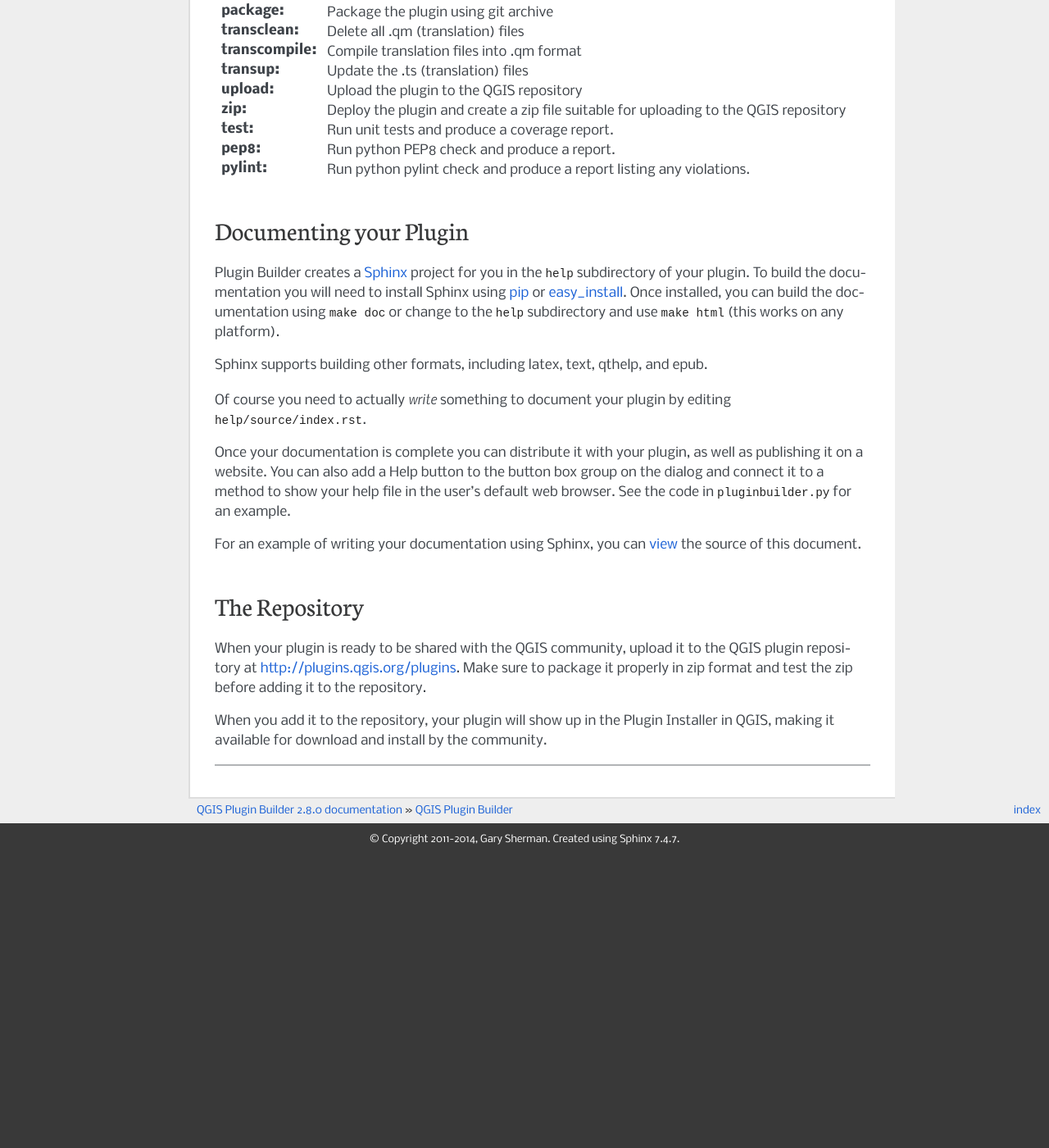
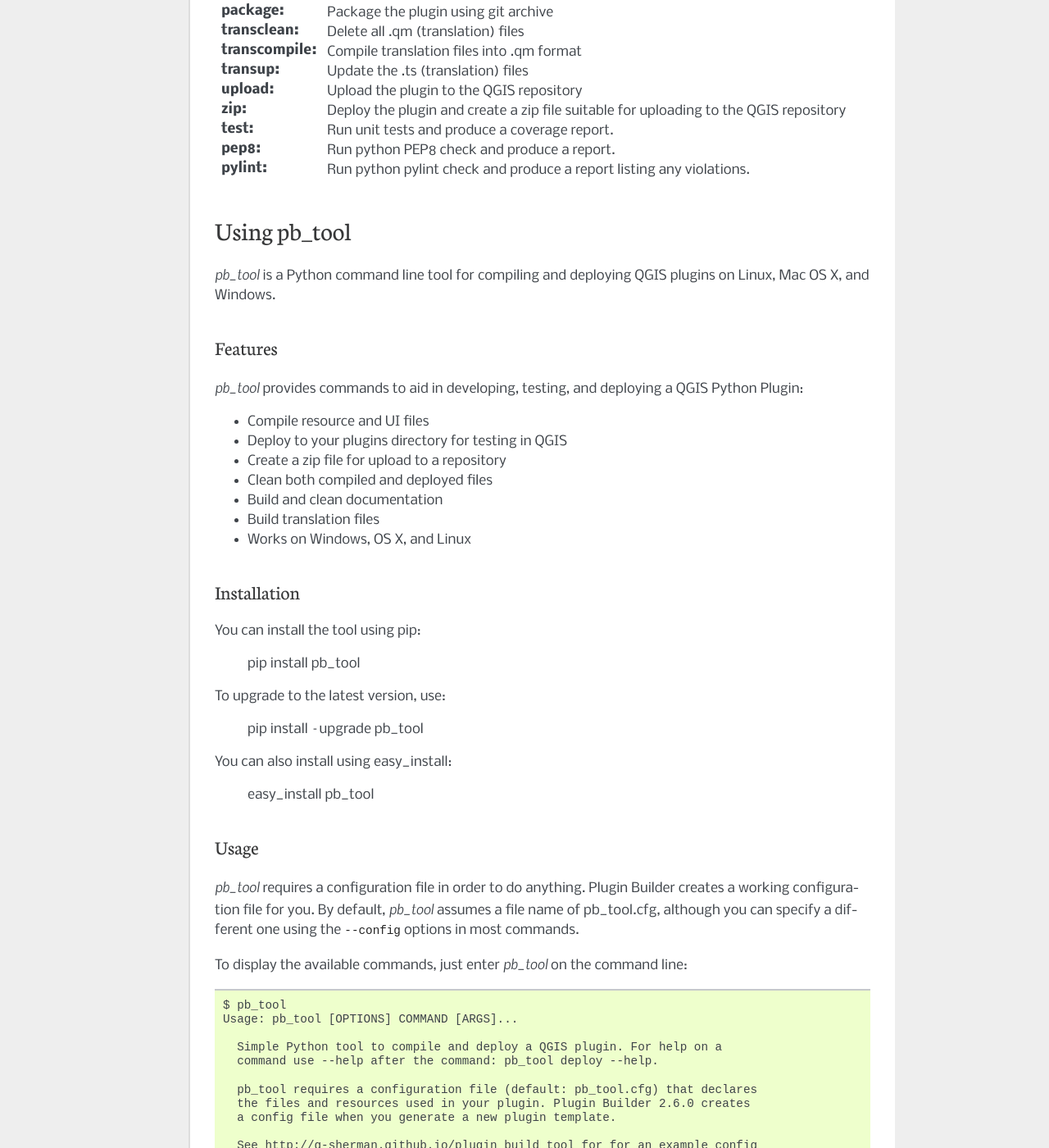
Before and after one commit to g-sherman/Qgis-Plugin-Builder, a Sphinx documentation site: the page built from help/source/index.rst, in a window 1280 px wide and 1400 px high, scrolled down 7428 px. Shown: the whole window at 82% size. Built offline with Sphinx 7.4.7, drawn with Linux system fonts in a browser that asks for light colours; before the commit the page ends 8471 px from its top, so only the background shows below that; some of the changed text lies outside the part shown.

Commit message:
Added info about pb_tool

```diff
--- a/help/source/index.rst
+++ b/help/source/index.rst
@@ -305,6 +305,86 @@ The following targets are supported
 .. index:: documentation
 .. index:: Plugin; documenting
 
+Using pb_tool
+=============
+
+*pb_tool* is a Python command line tool for compiling and deploying QGIS plugins on Linux, Mac OS X, and Windows.
+
+Features
+.........
+
+*pb_tool* provides commands to aid in developing, testing, and deploying
+a QGIS Python Plugin:
+
+* Compile resource and UI files
+* Deploy to your plugins directory for testing in QGIS
+* Create a zip file for upload to a repository
+* Clean both compiled and deployed files
+* Build and clean documentation
+* Build translation files
+* Works on Windows, OS X, and Linux
+
+Installation
+.............
+
+You can install the tool using pip:
+
+    pip install pb_tool
+
+To upgrade to the latest version, use:
+
+    pip install --upgrade pb_tool
+
+You can also install using easy_install:
+
+    easy_install pb_tool
+
+Usage
+.....
+
+*pb_tool* requires a configuration file in order to do anything. Plugin Builder creates a working configuration file for you. By default,
+*pb_tool* assumes a file name of pb_tool.cfg, although you can specify a
+different one using the ``--config`` options in most commands.
+
+To display the available commands, just enter `pb_tool` on the command line::
+
+    $ pb_tool
+    Usage: pb_tool [OPTIONS] COMMAND [ARGS]...
+
+      Simple Python tool to compile and deploy a QGIS plugin. For help on a
+      command use --help after the command: pb_tool deploy --help.
+
+      pb_tool requires a configuration file (default: pb_tool.cfg) that declares
+      the files and resources used in your plugin. Plugin Builder 2.6.0 creates
+      a config file when you generate a new plugin template.
+
+      See http://g-sherman.github.io/plugin_build_tool for for an example config
+      file. You can also use the create command to generate a best-guess config
+      file for an existing project, then tweak as needed.
+
+    Options:
+      --help  Show this message and exit.
+
+    Commands:
+      clean       Remove compiled resource and ui files
+      clean_docs  Remove the built HTML help files from the...
+      compile     Compile the resource and ui files
+      create      Create a config file based on source files in...
+      dclean      Remove the deployed plugin from the...
+      deploy      Deploy the plugin to QGIS plugin directory...
+      doc         Build HTML version of the help files using...
+      list        List the contents of the configuration file
+      translate   Build translations using lrelease.
+      validate    Check the pb_tool.cfg file for mandatory...
+      version     Return the version of pb_tool and exit
+      zip         Package the plugin into a zip file suitable...
+
+For more information on using *pb_tool*, see:
+http://g-sherman.github.io/plugin_build_tool
+
+For help on getting started using *pb_tool* with Plugin Builder, see:
+http://spatialgalaxy.com/2014/10/09/qgis-plugin-development-with-pb-tool
+
 Documenting your Plugin
 =======================
 
```
